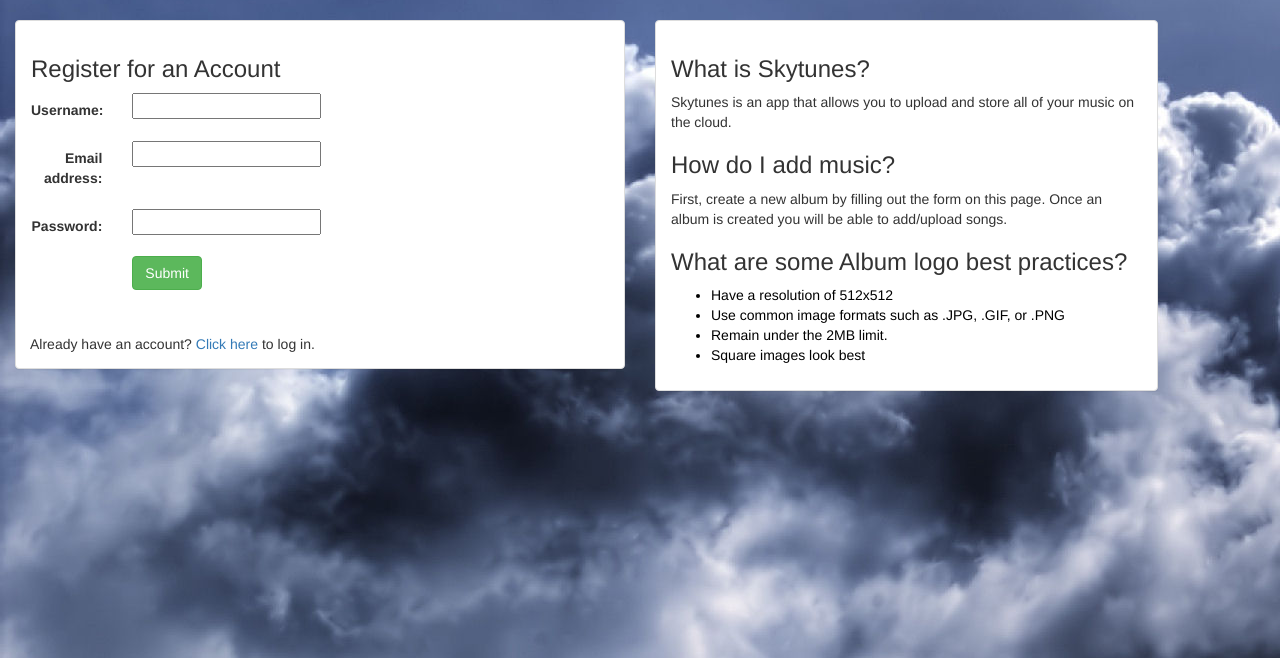
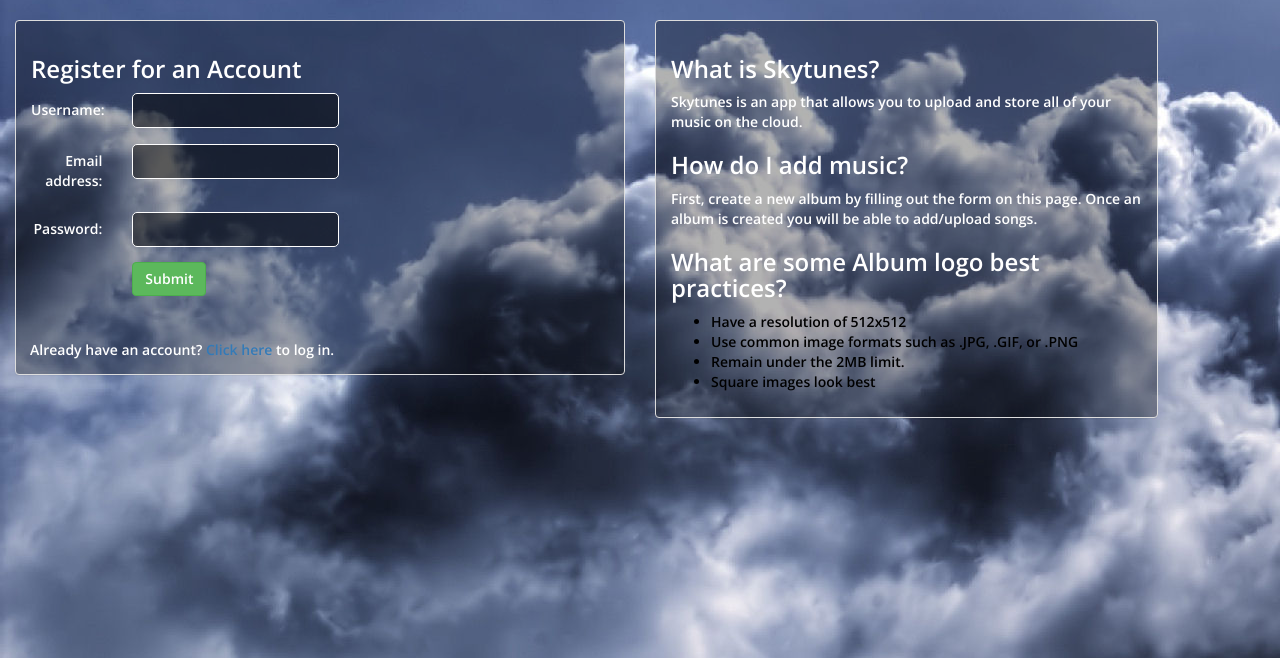
Before and after one commit to kayne10/Django-Music-Web-App, a Django app: page /music/register/ in a window 1280 px wide. Shown: the part 52-710 px from the top of the page. Run offline with Django 3.2, Linux system fonts and the light colour scheme; some libraries are stand-ins or nearby versions.

Commit message:
updated more style

```diff
--- a/music/static/music/style.css
+++ b/music/static/music/style.css
@@ -32,17 +32,84 @@
     color: #FDB230;
 }
 
+.thumbnail.caption h2 {
+	color: white;
+}
+
 /* Login Page */
 
-.login {
-	font-family: 'Open Sans',sans-serif;
-}
+
 
 .form-group > input {
-	background: rgba(0,0,0,0);
+	background: rgba(0,0,0,0.5);
   border-radius: 5px;
   border: 1px solid white;
   padding: 0 1em;
   font-size: 1em;
   height: 2.5em;
+	color: white;
 }
+
+#id_username {
+	background: rgba(0,0,0,0.5);
+	border-radius: 5px;
+  border: 1px solid white;
+  padding: 0 1em;
+  font-size: 1em;
+  height: 2.5em;
+	color: white;
+}
+#id_email {
+	background: rgba(0,0,0,0.5);
+	border-radius: 5px;
+  border: 1px solid white;
+  padding: 0 1em;
+  font-size: 1em;
+  height: 2.5em;
+	color: white;
+}
+#id_password {
+	background: rgba(0,0,0,0.5);
+	border-radius: 5px;
+  border: 1px solid white;
+  padding: 0 1em;
+  font-size: 1em;
+  height: 2.5em;
+	color: white;
+}
+#id_artist {
+	background: rgba(0,0,0,0.5);
+	border-radius: 5px;
+  border: 1px solid white;
+  padding: 0 1em;
+  font-size: 1em;
+  height: 2.5em;
+	color: white;
+}
+#id_album_title {
+	background: rgba(0,0,0,0.5);
+	border-radius: 5px;
+  border: 1px solid white;
+  padding: 0 1em;
+  font-size: 1em;
+  height: 2.5em;
+	color: white;
+}
+#id_genre {
+	background: rgba(0,0,0,0.5);
+	border-radius: 5px;
+  border: 1px solid white;
+  padding: 0 1em;
+  font-size: 1em;
+  height: 2.5em;
+	color: white;
+}
+#id_song_title {
+	background: rgba(0,0,0,0.5);
+	border-radius: 5px;
+  border: 1px solid white;
+  padding: 0 1em;
+  font-size: 1em;
+  height: 2.5em;
+	color: white;
+}
--- a/music/templates/music/create_album.html
+++ b/music/templates/music/create_album.html
@@ -8,7 +8,7 @@
     <div class="row">
 
         <div class="col-sm-12 col-md-7">
-            <div class="panel panel-default">
+            <div class="panel panel-default" style="background: rgba(0,0,0,0.3); color: white;font-family: 'Open Sans',sans-serif;">
                 <div class="panel-body">
                     <h3>Add a New Album</h3>
                     {% if error_message %}
@@ -28,7 +28,7 @@
         </div>
 
         <div class="col-sm-12 col-md-5">
-            <div class="panel panel-default">
+            <div class="panel panel-default" style="background: rgba(0,0,0,0.3); color: white;font-family: 'Open Sans',sans-serif;">
                 <div class="panel-body">
                     <h3>What is Skytunes?</h3>
                     <p>Skytunes is an app that allows you to upload and store all of your music on the cloud.</p>
--- a/music/templates/music/create_song.html
+++ b/music/templates/music/create_song.html
@@ -9,7 +9,7 @@
 
         <!-- Left Album Info -->
         <div class="col-sm-4 col-md-3">
-            <div class="panel panel-default">
+            <div class="panel panel-default" style="background: rgba(0,0,0,0.3); color: white;font-family: 'Open Sans',sans-serif;">
                 <div class="panel-body">
                         <a href="{% url 'music:detail' album.id %}">
                             {% if album.album_logo %}
@@ -32,7 +32,7 @@
                 <li role="presentation" class="active"><a href="{% url 'music:create_song' album.id %}">Add New Song</a></li>
             </ul>
 
-            <div class="panel panel-default">
+            <div class="panel panel-default" style="background: rgba(0,0,0,0.3); color: white;font-family: 'Open Sans',sans-serif;">
                 <div class="panel-body">
                     <h3>Add a New Song</h3>
                     {% if error_message %}
--- a/music/templates/music/detail.html
+++ b/music/templates/music/detail.html
@@ -9,7 +9,7 @@
 
         <!-- Left Album Info -->
         <div class="col-sm-4 col-md-3">
-            <div class="panel panel-default">
+            <div class="panel panel-default" style="background: rgba(0,0,0,0.3); color: white;font-family: 'Open Sans',sans-serif;">
                 <div class="panel-body">
                     <a href="{% url 'music:detail' album.id %}">
                         {% if album.album_logo %}
@@ -32,7 +32,7 @@
                 <li role="presentation"><a href="{% url 'music:create_song' album.id %}">Add New Song</a></li>
             </ul>
 
-            <div class="panel panel-default">
+            <div class="panel panel-default" style="background: rgba(0,0,0,0.3); color: white;font-family: 'Open Sans',sans-serif;">
                 <div class="panel-body">
 
                     <h3>All Songs</h3>
--- a/music/templates/music/index.html
+++ b/music/templates/music/index.html
@@ -14,7 +14,7 @@
         {% if albums %}
             {% for album in albums %}
                 <div class="col-sm-4 col-lg-2">
-                    <div class="thumbnail">
+                    <div class="thumbnail" style="background: rgba(0,0,0,0.3); color: white;font-family: 'Open Sans',sans-serif;">
                         <a href="{% url 'music:detail' album.id %}">
                             <img src="{{ album.album_logo.url }}" class="img-responsive">
                         </a>
@@ -63,7 +63,7 @@
                 <h3>Songs</h3>
             </div>
             <div class="col-sm-12">
-                <div class="panel panel-default">
+                <div class="panel panel-default" style="background: rgba(0,0,0,0.3); color: white;font-family: 'Open Sans',sans-serif;">
                     <div class="panel-body">
                         <table class="table">
                             <thead>
--- a/music/templates/music/login.html
+++ b/music/templates/music/login.html
@@ -63,7 +63,7 @@
         </div>
 
         <div class="col-sm-12 col-md-5">
-            <div class="panel panel-default">
+            <div class="panel panel-default" style="background: rgba(0,0,0,0.3); color: white;font-family: 'Open Sans',sans-serif;">
                 <div class="panel-body">
                     <h3>What is Skytunes?</h3>
                     <p>Skytunes is an app that allows you to upload and store all of your music on the cloud.</p>
--- a/music/templates/music/register.html
+++ b/music/templates/music/register.html
@@ -7,7 +7,7 @@
 
     <div class="row">
         <div class="col-sm-12 col-md-6">
-            <div class="panel panel-default">
+            <div class="login panel panel-default" style="background: rgba(0,0,0,0.3); color: white;font-family: 'Open Sans',sans-serif;">
                 <div class="panel-body">
                     <h3>Register for an Account</h3>
                     {% if error_message %}
@@ -29,7 +29,7 @@
             </div>
         </div>
         <div class="col-sm-12 col-md-5">
-            <div class="panel panel-default">
+            <div class="panel panel-default" style="background: rgba(0,0,0,0.3); color: white;font-family: 'Open Sans',sans-serif;">
                 <div class="panel-body">
                     <h3>What is Skytunes?</h3>
                     <p>Skytunes is an app that allows you to upload and store all of your music on the cloud.</p>
--- a/music/templates/music/songs.html
+++ b/music/templates/music/songs.html
@@ -18,7 +18,7 @@
 
         <div class="col-sm-12">
 
-            <div class="panel panel-default">
+            <div class="panel panel-default" style="background: rgba(0,0,0,0.3); color: white;font-family: 'Open Sans',sans-serif;">
                 <div class="panel-body">
                     <table class="table">
                         <thead>
--- a/webapp/settings.py
+++ b/webapp/settings.py
@@ -29,7 +29,10 @@
 # SECURITY WARNING: don't run with debug turned on in production!
 DEBUG = config('DEBUG', default=False, cast=bool)
 
-ALLOWED_HOSTS = ['arcane-beach-33956.herokuapp.com']
+ALLOWED_HOSTS = [
+    'arcane-beach-33956.herokuapp.com',
+    'localhost'
+]
 
 
 # Application definition
```
Also changed, not shown: db.sqlite3, 1 other file.
